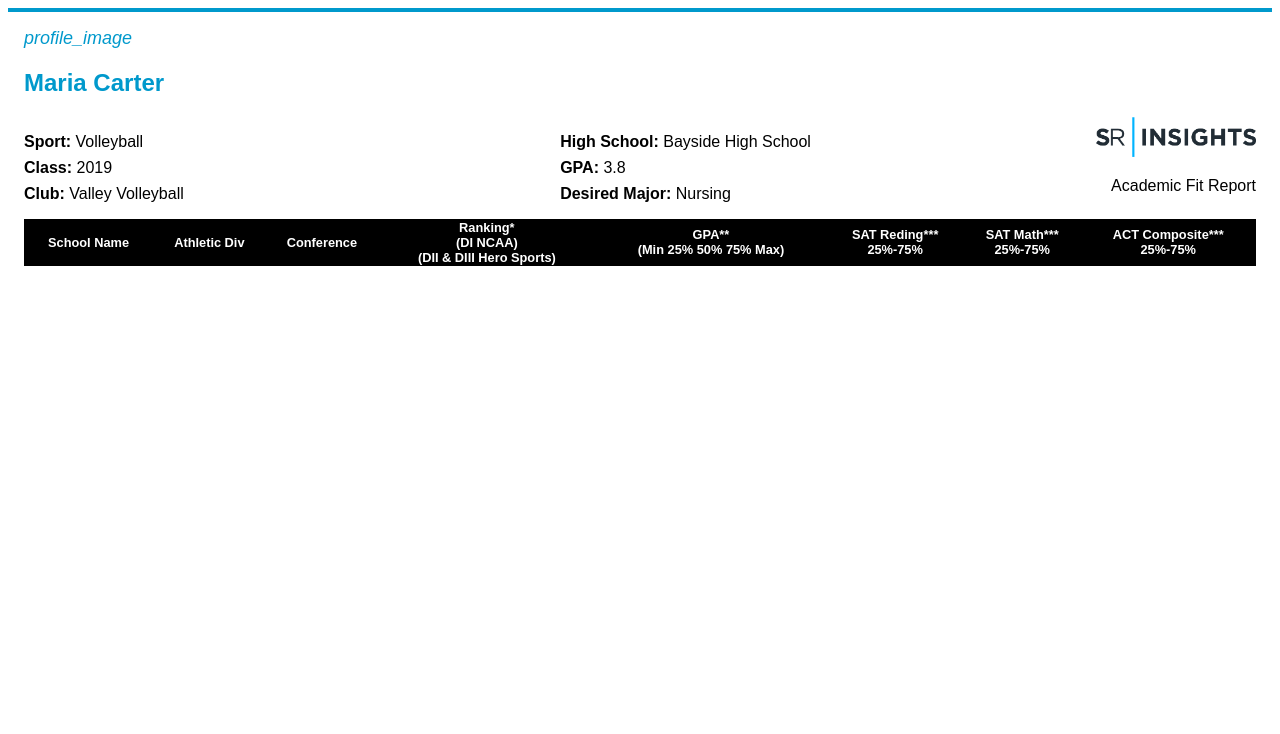
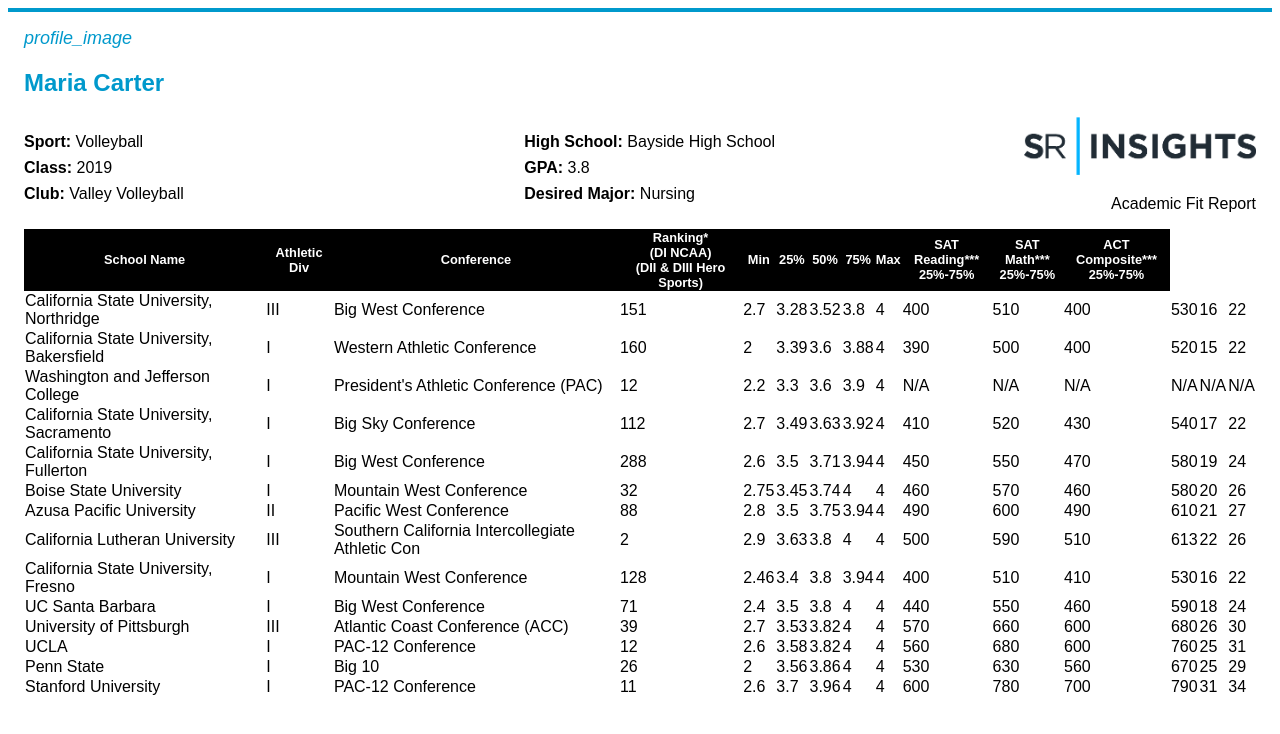
Before and after one commit to bryanw-x/vue-challenge, a Vue app: page / in a window 1280 px wide. Shown: the top 734 px of the page. Built offline with nearby package versions, Linux system fonts and the light colour scheme.

Commit message:
Added ReportCard Component to store report data

```diff
--- a/src/App.vue
+++ b/src/App.vue
@@ -1,6 +1,6 @@
 <template>
   <div class="container">
-    <AcademicFitReport :athlete="athlete_info"/>
+    <AcademicFitReport :athlete="athlete_info" :report="athlete_info.report"/>
   </div>
 </template>
 
--- a/src/components/AcademicFitReport.vue
+++ b/src/components/AcademicFitReport.vue
@@ -54,18 +54,26 @@
             <th>Athletic Div</th>
             <th>Conference</th>
             <th>Ranking*<br>(DI NCAA)<br>(DII & DIII Hero Sports)</th>
-            <th>GPA**<br>(Min 25% 50% 75% Max)</th>
-            <th>SAT Reding***<br>25%-75%</th>
+            <th>Min</th>
+            <th>25%</th>
+            <th>50%</th>
+            <th>75%</th>
+            <th>Max</th>
+            <th>SAT Reading***<br>25%-75%</th>
             <th>SAT Math***<br>25%-75%</th>
             <th>ACT Composite***<br>25%-75%</th>
           </tr>
         </thead>
+        <tbody>
+          <ReportCard v-for="report in athlete.report" :key="report.school" :report="report"/>
+        </tbody>
       </table>
     </div>
   </div>
 </template>
 
 <script>
+import ReportCard from './ReportCard.vue'
 export default {
   name: "AcademicFitReport",
   props: {
@@ -73,6 +81,9 @@
       type: Object,
       required: false
     }
+  },
+  components: {
+    ReportCard
   }
 };
 </script>
@@ -96,7 +107,7 @@
   align-items: flex-end;
 }
 .logo img {
-  height: 40px;
+  height: 58px;
   width: auto;
 }
 .logo-text p {
--- /dev/null
+++ b/src/components/ReportCard.vue
@@ -0,0 +1,31 @@
+<template>
+  <tr>
+    <td>{{ report.school }}</td>
+    <td>{{ report.division }}</td>
+    <td>{{ report.conference }}</td>
+    <td>{{ report.ranking }}</td>
+    <td>{{ report.gpa.min }}</td>
+    <td>{{ report.gpa['25%'] }}</td>
+    <td>{{ report.gpa['50%'] }}</td>
+    <td>{{ report.gpa['75%'] }}</td>
+    <td>{{ report.gpa.max }}</td>
+    <td>{{ report.sat.reading.min }}</td>
+    <td>{{ report.sat.reading.max }}</td>
+    <td>{{ report.sat.math.min }}</td>
+    <td>{{ report.sat.math.max }}</td>
+    <td>{{ report.act.min }}</td>
+    <td>{{ report.act.max }}</td>
+  </tr>
+</template>
+
+<script>
+
+export default {
+  props: {
+    report: {
+      type: Object,
+      required: true,
+    }
+  }
+};
+</script>
```
